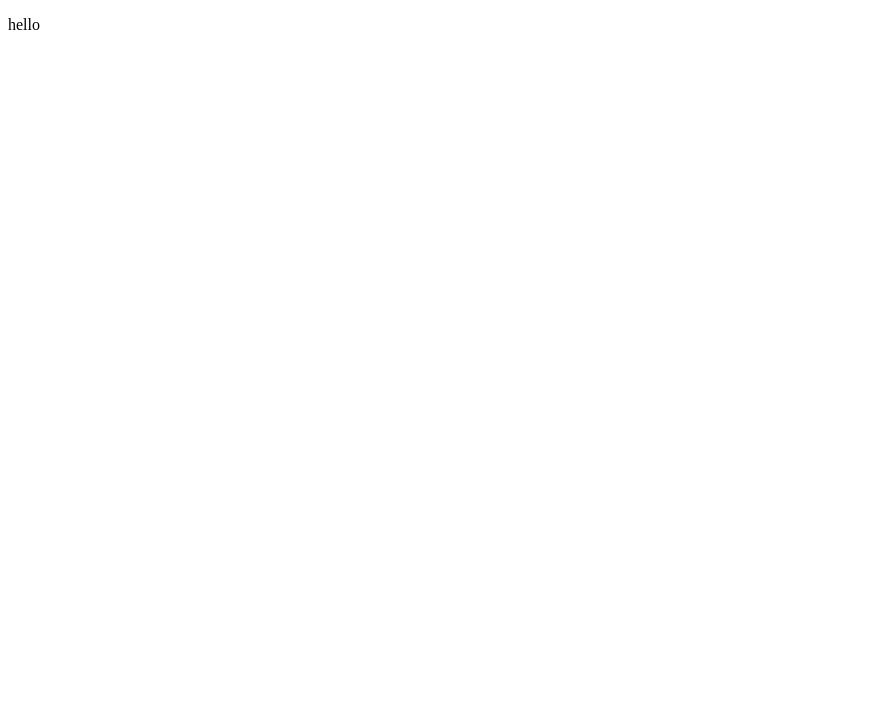
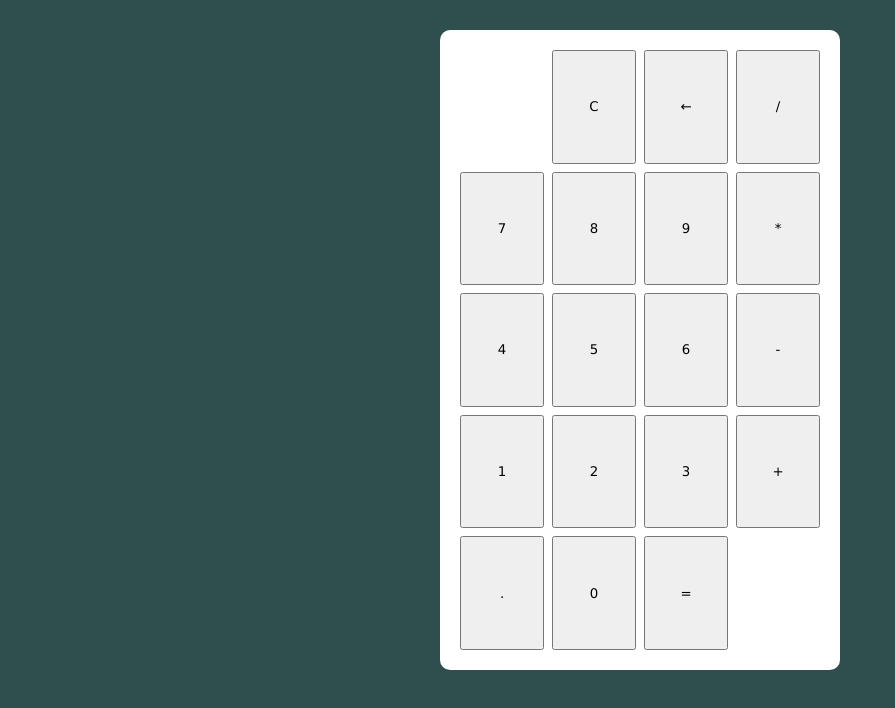
Before and after one commit to Muhammad-sefat/Calculator_App, a plain HTML site: page index.html in a window 1280 px wide. Shown: the whole page, without its empty margins (0-895 px from the left). Drawn offline with Linux system fonts and the light colour scheme.

Commit message:
Show calculator and make it center

```diff
--- a/index.html
+++ b/index.html
@@ -7,9 +7,16 @@
     <link rel="stylesheet" href="style.css" />
   </head>
   <body>
-    <main>
-      <p>hello</p>
-    </main>
+    <div class="calculator">
+      <div class="output">
+        <div class="result"></div>
+      </div>
+      <button>C</button><button>&larr;</button><button>/</button
+      ><button>7</button><button>8</button><button>9</button><button>*</button
+      ><button>4</button><button>5</button><button>6</button><button>-</button
+      ><button>1</button><button>2</button><button>3</button><button>+</button
+      ><button>.</button><button>0</button><button>=</button>
+    </div>
   </body>
   <script src="script.js"></script>
 </html>
--- a/style.css
+++ b/style.css
@@ -0,0 +1,23 @@
+* {
+  margin: 0;
+  padding: 0;
+  box-sizing: border-box;
+  font-family: Verdana, Geneva, Tahoma, sans-serif;
+}
+body {
+  background: darkslategray;
+}
+.calculator {
+  background: #fff;
+  width: 100%;
+  min-height: 80vh;
+  max-width: 400px;
+  display: grid;
+  grid-template-columns: repeat(4, 1fr);
+  margin: 30px auto;
+  padding: 20px;
+  gap: 8px;
+  border-radius: 10px;
+}
+.calculator .output {
+}
```
